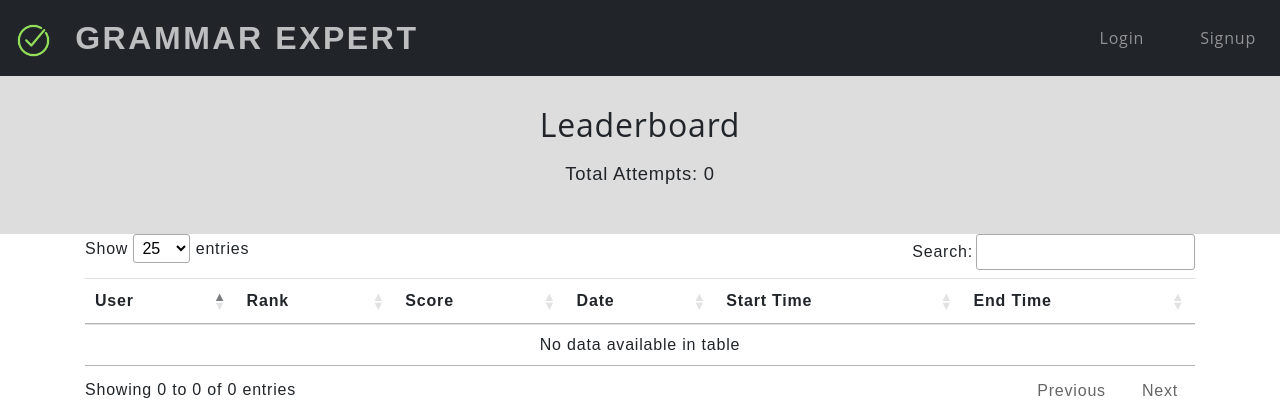
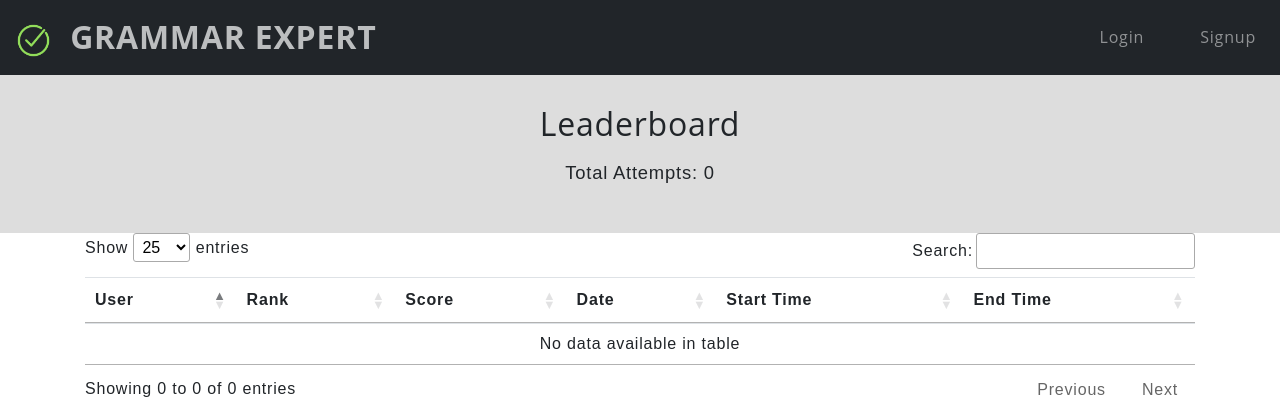
Before and after one commit to VishnuLearning/GrammarExpert, a Django app: template grammarexpert/exam/templates/examcreator/leaderboard.html in a window 1280 px wide. Shown: the top 420 px of the page. Run offline with Django 3.2, Linux system fonts and the light colour scheme; the template is opened without the code that fills it, so the values that code supplies are empty; some libraries are stand-ins or nearby versions.

Commit message:
removed duplicate entry

```diff
--- a/grammarexpert/exam/static/css/answer.css
+++ b/grammarexpert/exam/static/css/answer.css
@@ -21,11 +21,6 @@ body{
 
 #homelink:hover {
     text-decoration: none;
-}
-.navbar-brand span{
-    padding-left: 15px;
-    font-family: 'Raleway', sans-serif;
-    letter-spacing: 0.0800em;
 }
 
 .row {
```
